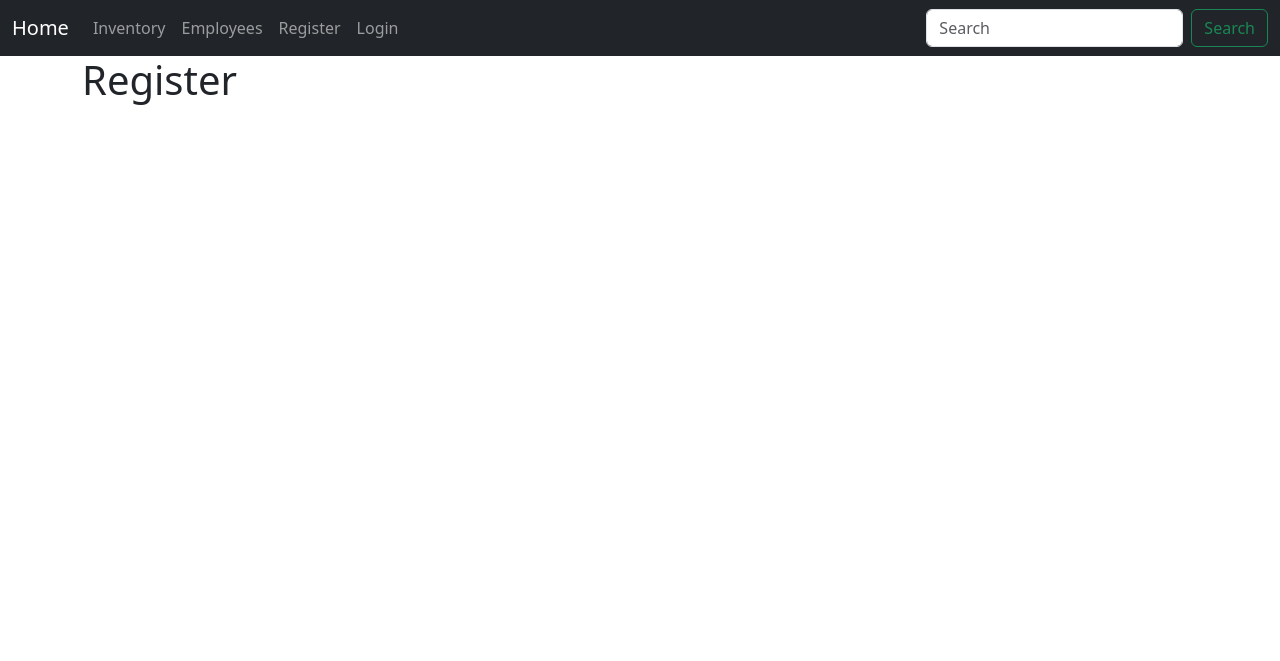
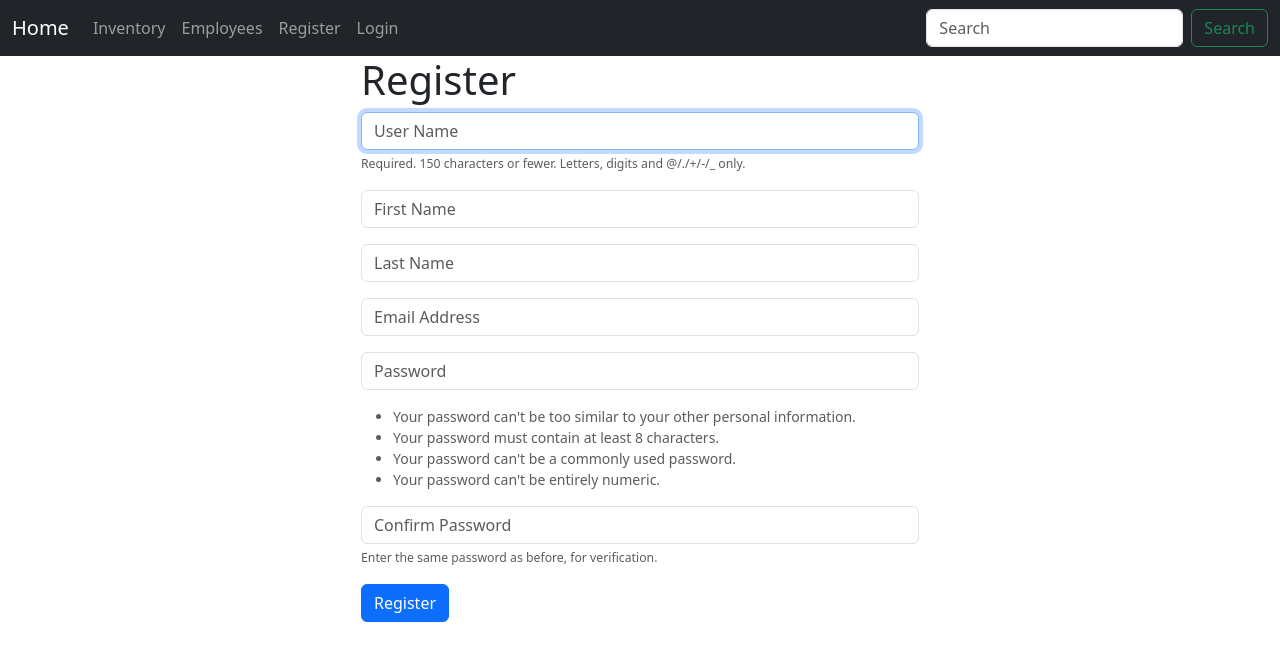
Before and after one commit to PatrickKop/Car-Dealership, a Django app: page /register/ in a window 1280 px wide. Shown: the top 661 px of the page. Run offline with Django 4.2, Linux system fonts and the light colour scheme.

Commit message:
updated the register page

```diff
--- a/carDealership/homepage/forms.py
+++ b/carDealership/homepage/forms.py
@@ -12,9 +12,9 @@ class SignUpForm(UserCreationForm):
     last_name = forms.CharField(label = "", max_length= 100, widget=forms.TextInput(attrs={"class": "form-control", "placeholder":"Last Name"}))
 
 
-class Meta:
-    model = User                #from import
-    fields = ("username", "first_name", "last_name", "email", "password1", "password2")     #Areas that we will use for signups
+    class Meta:
+        model = User                #from import
+        fields = ("username", "first_name", "last_name", "email", "password1", "password2")     #Areas that we will use for signups
 
     def __init__(self, *args, **kwargs):
         super(SignUpForm, self).__init__(*args, **kwargs)
--- a/carDealership/homepage/templates/register.html
+++ b/carDealership/homepage/templates/register.html
@@ -1,7 +1,27 @@
-{% extends 'base.html' %}
+{% extends 'base.html' %} {% block content %}
 
-{% block content %}
+<div class="col-md-6 offset-md-3">
+  <h1>Register</h1>
+  <form method="POST" action="">
+    {% csrf_token %}
+    {% if form.errors %}
+        <div class="alert alert-warning alert-dismissible fade show" role="alert">
+        Your Form Has Errors
+        {% for field in form %}
+            {% if field.errors %}
+                {{field.errors }}
+            {% endif %}
+            {% endfor %}
+        <button
+            type="button"
+            class="btn-close"
+            data-bs-dismiss="alert"
+            aria-label="Close"
+        ></button>
+        </div>
+    {% endif %} {{ form.as_p }}
 
-<h1>Register</h1>
-
+    <button type="submit" class="btn btn-primary">Register</button>
+  </form>
+</div>
 {% endblock %}
--- a/carDealership/homepage/views.py
+++ b/carDealership/homepage/views.py
@@ -1,6 +1,7 @@
 from django.shortcuts import render, redirect, HttpResponse
 from django.contrib.auth import authenticate, login, logout #used for logging in and out of user accounts
 from django.contrib import messages                 #This allows messages to pop up
+from .forms import SignUpForm                       #On the forms.py file(.forms) we use the class SignUpForm
 
 # All below is added
 def home(request):
@@ -33,4 +34,20 @@ def logout_user(request):
 
 
 def register_user(request):
-    return render(request, "register.html", {})
+    if request.method == "POST":
+        form = SignUpForm(request.POST)             #Whenever the form is filled out send to the SignUpForm Class
+        if form.is_valid():                         #Django will check if the info entered is valued
+            form.save()                             #Will save if valid
+            #Authenticate and login
+            username = form.cleaned_data["username"]
+            password = form.cleaned_data["password1"]
+            user = authenticate(username=username, password=password)       #passed as password since password1 was renamed to password
+            login(request, user)                    #logs in users
+            messages.success(request, "You have successgully registered")
+            return redirect('home')
+
+    else:
+        form = SignUpForm()
+        return render(request, "register.html", {"form":form})
+
+    return render(request, "register.html", {"form":form})
```
Also changed, not shown: carDealership/homepage/templates/base.html (+2 -5 lines).
